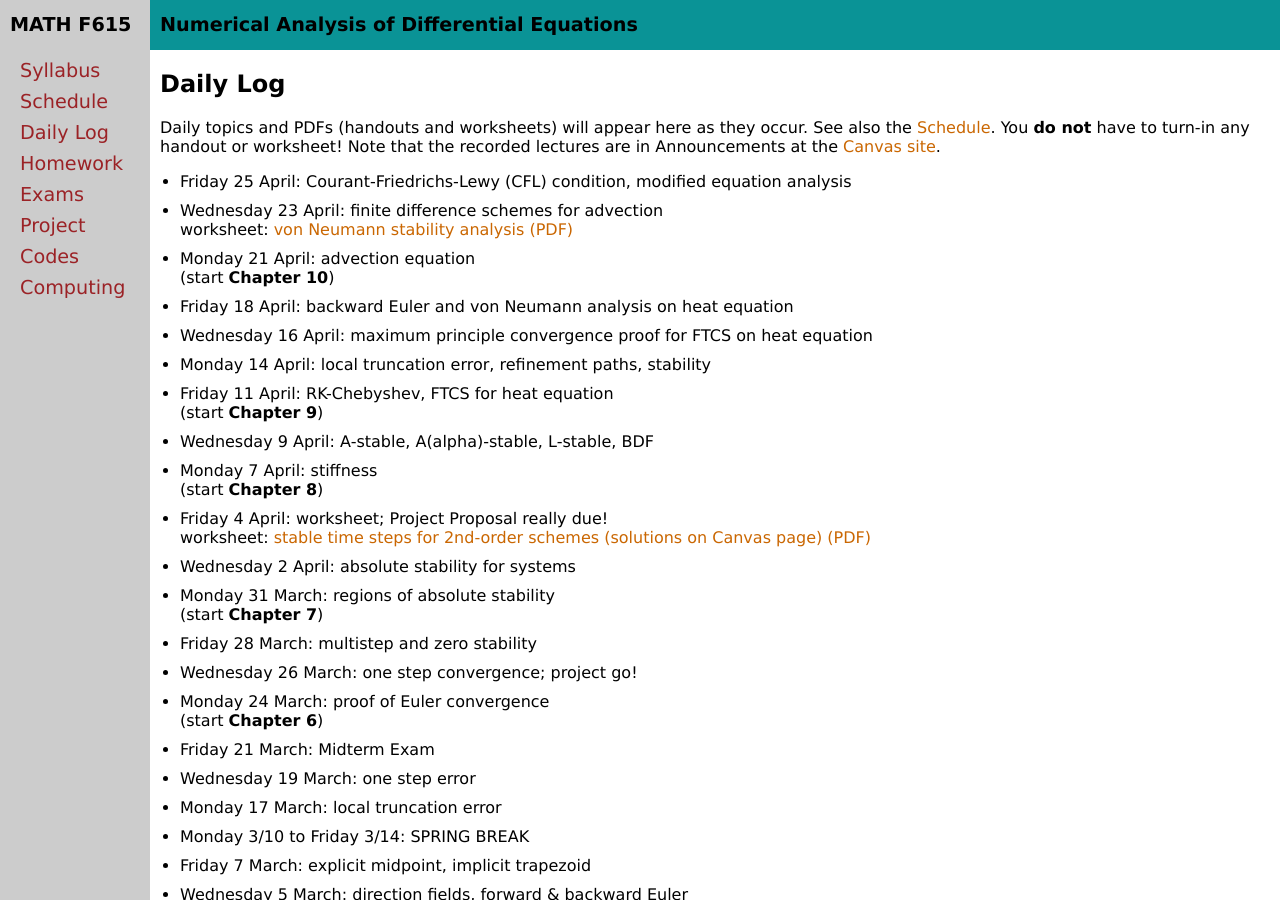
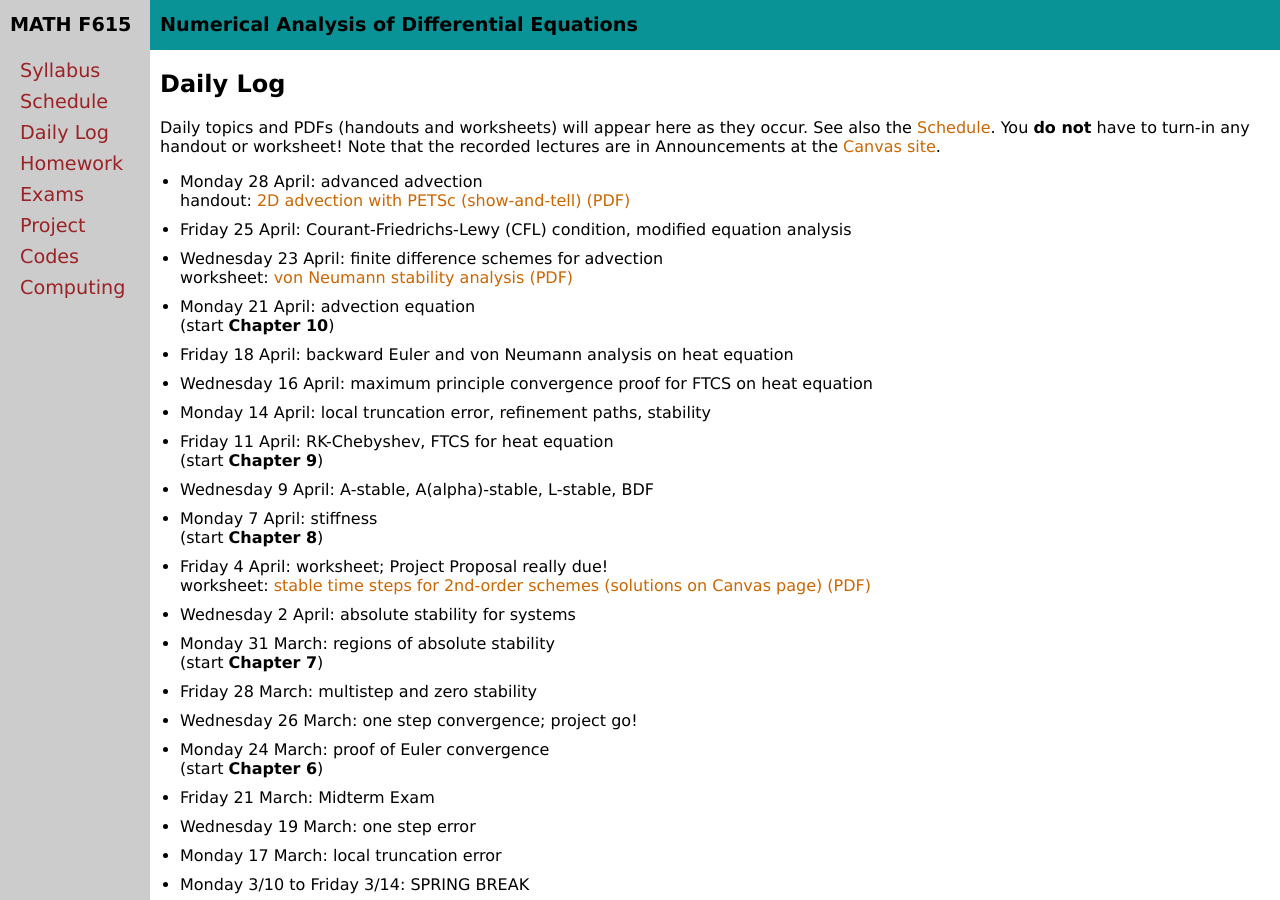
Before and after one commit to bueler/nade, a Jekyll site: the page built from daily.md, in a window 1280 px wide and 900 px high. Built offline with Jekyll 4.4.1, drawn with Linux system fonts in a browser that asks for light colours.

Commit message:
handout for Monday

```diff
--- a/_data/daily.yml
+++ b/_data/daily.yml
@@ -1,6 +1,10 @@
 semester: Spring 2025
 home: assets
 daily:
+- name: Monday 28 April
+  covered: advanced advection
+  handout: worksheets/S25/showtell.pdf
+  handoutname: 2D advection with PETSc (show-and-tell)
 - name: Friday 25 April
   covered: Courant-Friedrichs-Lewy (CFL) condition, modified equation analysis
 - name: Wednesday 23 April
```
Also changed, not shown: assets/worksheets/S25/solns/regions.png (renamed from assets/worksheets/S25/regions.png), 5 other files.
